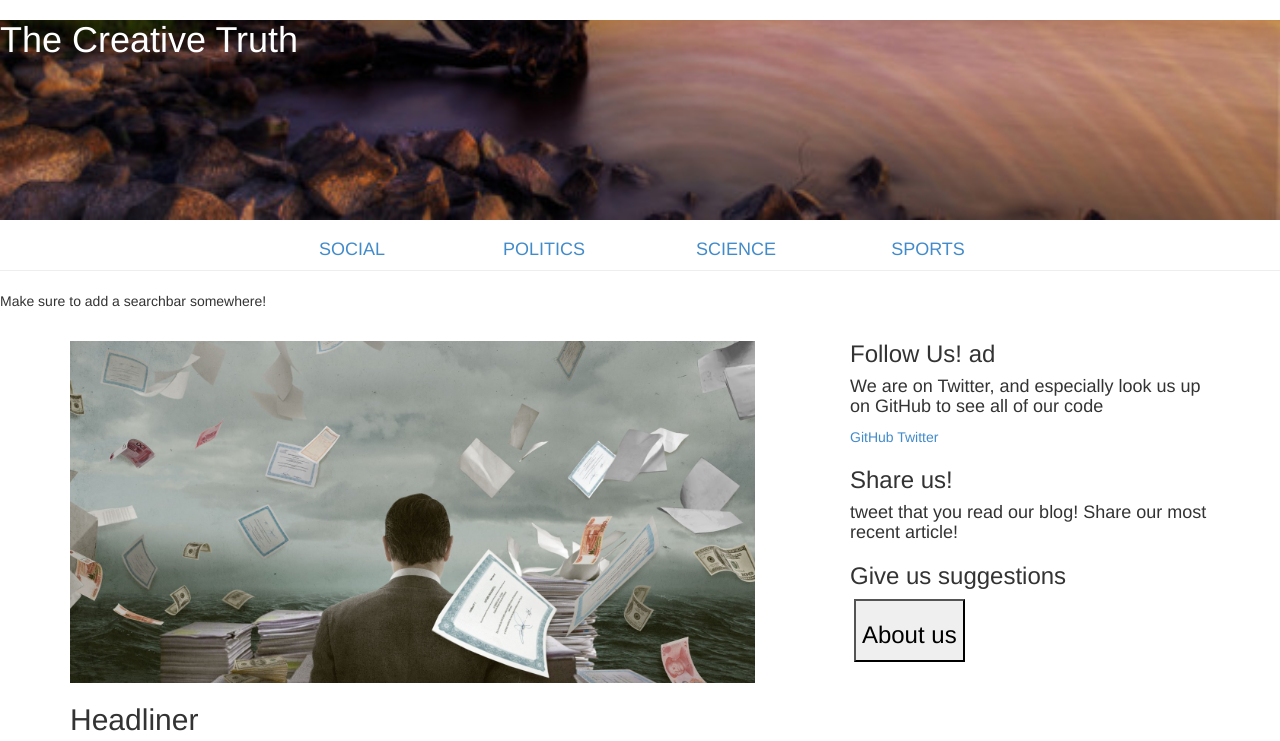
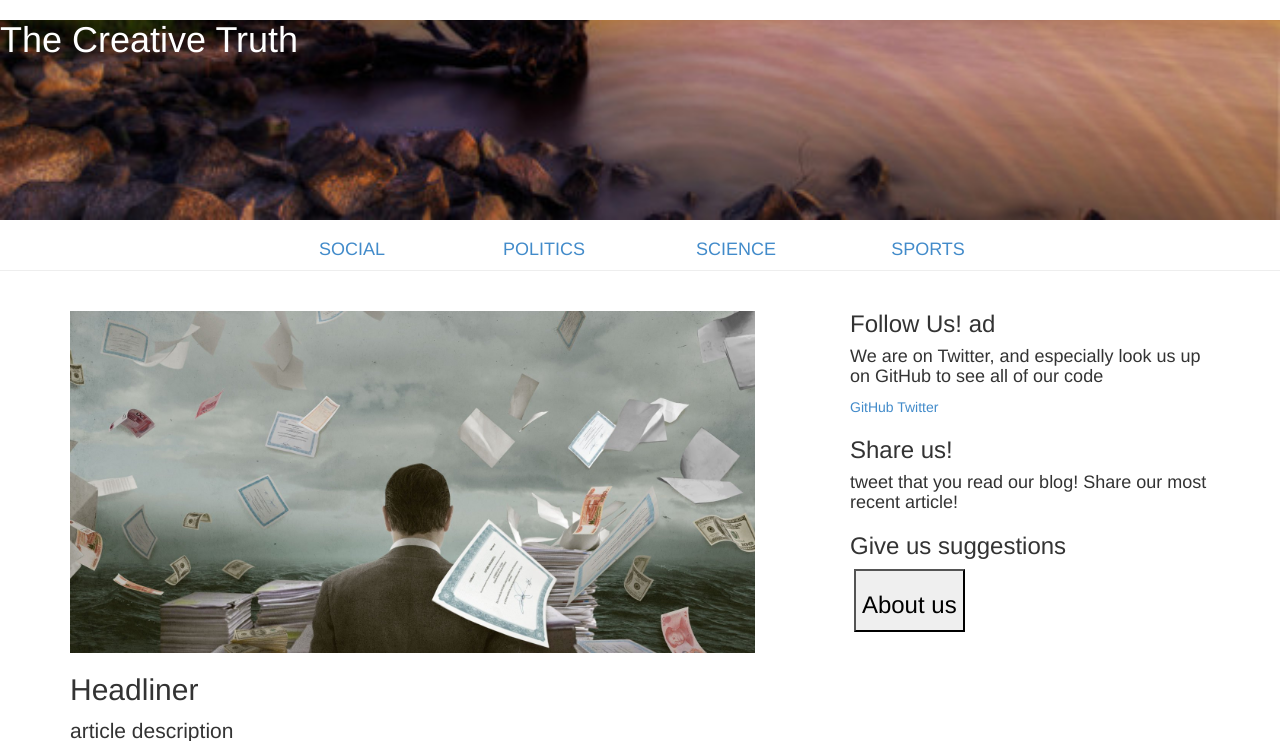
Before and after one commit to carterfawson/TheCreativeTruth, a Django app: template templates/index.html in a window 1280 px wide. Shown: the top 741 px of the page. Run offline with Django 3.2, Linux system fonts and the light colour scheme; the template is opened without the code that fills it, so the values that code supplies are empty; some libraries are stand-ins or nearby versions.

Commit message:
navbar WIP

```diff
--- a/templates/index.html
+++ b/templates/index.html
@@ -46,7 +46,6 @@
         </div>
     </nav>
     <hr class="nav-rule">
-    <p>Make sure to add a searchbar somewhere!</p>
 </header>
 <!-- 3 most recent posts -->
 <main class="container">
```
